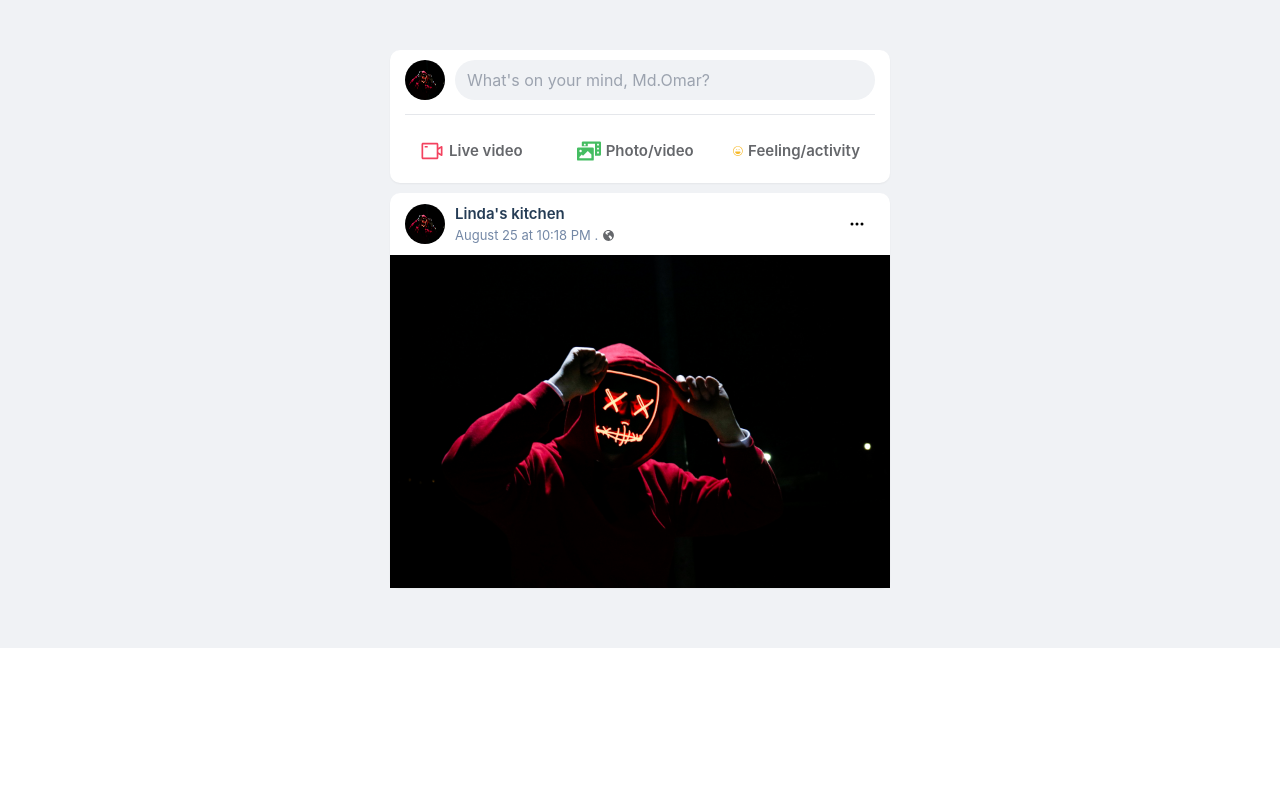
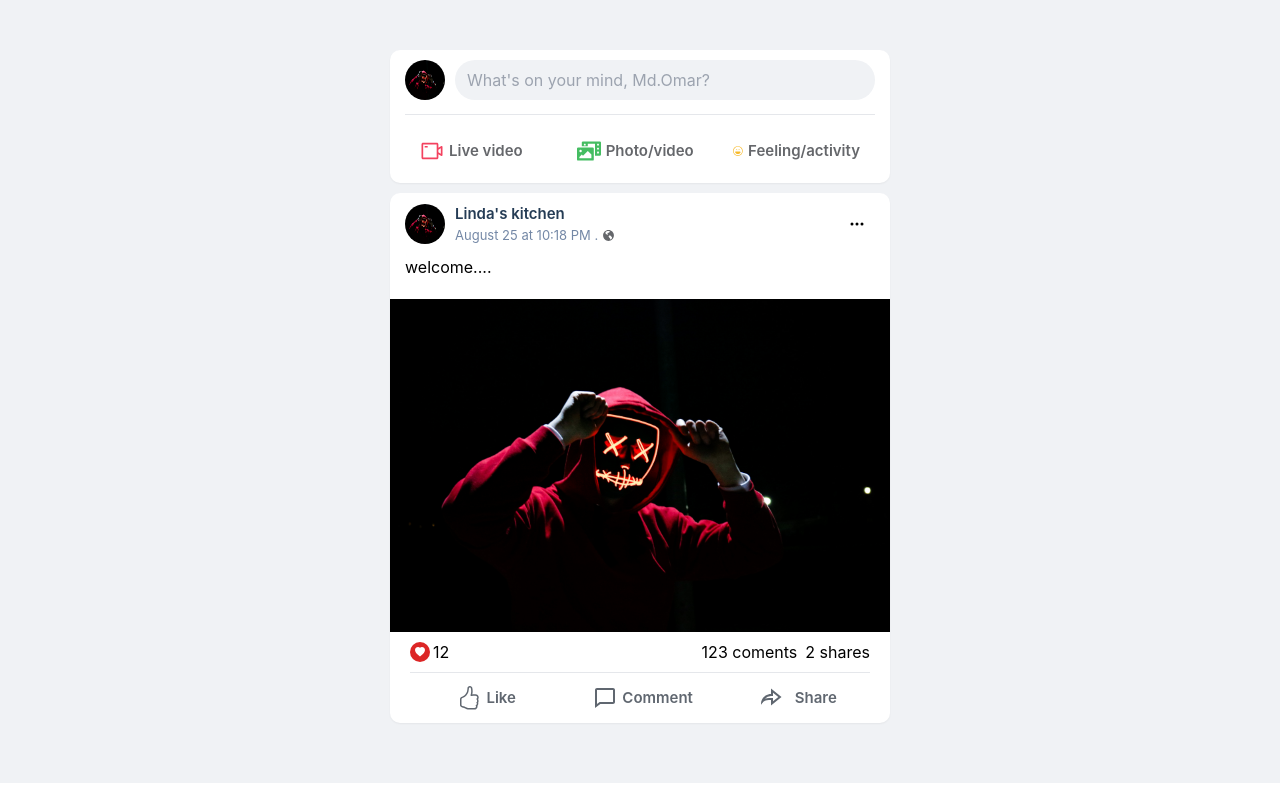
Before and after one commit to Md-omar-faruke-programming-hero/jobTaskFb, a React (Create React App) app: page /middle in a window 1280 px wide. Built offline with nearby package versions, Linux system fonts and the light colour scheme; the HTML template or start-up script is replaced by a standard one.

Commit message:
post part design done, like function implement done

```diff
--- a/src/Component/LeftSideContent/LeftSideContent.js
+++ b/src/Component/LeftSideContent/LeftSideContent.js
@@ -8,12 +8,12 @@ import { FiMonitor } from "react-icons/fi";
 import { AiOutlineClockCircle } from "react-icons/ai";
 import { AiFillFlag } from "react-icons/ai";
 import { FiChevronDown } from "react-icons/fi";
-import { AiFillCodepenCircle} from "react-icons/ai";
-import { AiFillCar} from "react-icons/ai";
+import { AiFillCodepenCircle } from "react-icons/ai";
+import { AiFillCar } from "react-icons/ai";
 const LeftSideContent = () => {
   return (
     <div className="pl-[15px] mt-[10px] ">
-      <div className="flex items-center hover:bg-[#f0f2f5] pl-[5px] py-[10px] rounded-[10px] cursor-pointer ">
+      <div className="flex items-center hover:bg-[#DADDE1] pl-[5px] py-[10px] rounded-[10px] cursor-pointer ">
         <img
           src={spiderMan}
           alt=""
@@ -21,57 +21,59 @@ const LeftSideContent = () => {
         />
         <p className="text-[15px] font-medium">Md. Omar Faruke</p>
       </div>
-      <div className="flex items-center hover:bg-[#f0f2f5] pl-[5px] py-[10px] rounded-[10px] cursor-pointer ">
+      <div className="flex items-center hover:bg-[#DADDE1] pl-[5px] py-[10px] rounded-[10px] cursor-pointer ">
         <FaUserFriends className="w-[28px] h-[28px] text-[#1b84f5] flex justify-center items-center  mr-[13px] "></FaUserFriends>
         <p className="text-[15px] font-medium">Friends</p>
       </div>
-      <div className="flex items-center hover:bg-[#f0f2f5] pl-[5px] py-[10px] rounded-[10px] cursor-pointer ">
+      <div className="flex items-center hover:bg-[#DADDE1] pl-[5px] py-[10px] rounded-[10px] cursor-pointer ">
         <HiBookmark className="w-[28px] h-[28px] text-[#bf32b2] flex justify-center items-center rounded-[100px] mr-[13px] "></HiBookmark>
         <p className="text-[15px] font-medium">Saved</p>
       </div>
-      <div className="flex items-center hover:bg-[#f0f2f5] pl-[5px] py-[10px] rounded-[10px] cursor-pointer ">
+      <div className="flex items-center  hover:bg-[#DADDE1] pl-[5px] py-[10px] rounded-[10px] cursor-pointer ">
         <div className="p-[3px] rounded-[100px] w-[35px] h-[35px] bg-[#23acfd] mr-[10px] ">
           <HiOutlineUserGroup className="w-[28px] h-[28px] mx-auto  text-white   flex justify-center items-center rounded-[100px]  "></HiOutlineUserGroup>
         </div>
         <p className="text-[15px] font-medium">Groups</p>
       </div>
-      <div className="flex items-center hover:bg-[#f0f2f5] pl-[5px] py-[10px] rounded-[10px] cursor-pointer ">
+      <div className="flex items-center hover:bg-[#DADDE1]  pl-[5px] py-[10px] rounded-[10px] cursor-pointer ">
         <BsShopWindow className="w-[28px] h-[28px] text-[#1865cf]  flex justify-center items-center  mr-[13px] "></BsShopWindow>
         <p className="text-[15px] font-medium">Marketplace</p>
       </div>
-      <div className="flex items-center hover:bg-[#f0f2f5] pl-[5px] py-[10px] rounded-[10px] cursor-pointer ">
+      <div className="flex items-center hover:bg-[#DADDE1]  pl-[5px] py-[10px] rounded-[10px] cursor-pointer ">
         <FiMonitor className="w-[28px] h-[28px] text-[#37b7cd] flex justify-center items-center  mr-[13px] "></FiMonitor>
         <p className="text-[15px] font-medium">Watch</p>
       </div>
-      <div className="flex items-center hover:bg-[#f0f2f5] pl-[5px] py-[10px] rounded-[10px] cursor-pointer ">
+      <div className="flex items-center hover:bg-[#DADDE1]  pl-[5px] py-[10px] rounded-[10px] cursor-pointer ">
         <AiOutlineClockCircle className="w-[28px] h-[28px] text-[#1f85e1] flex justify-center items-center  mr-[13px] "></AiOutlineClockCircle>
         <p className="text-[15px] font-medium">Memories</p>
       </div>
-      <div className="flex items-center hover:bg-[#f0f2f5] pl-[5px] py-[10px] rounded-[10px] cursor-pointer ">
+      <div className="flex items-center hover:bg-[#DADDE1]  pl-[5px] py-[10px] rounded-[10px] cursor-pointer ">
         <AiFillFlag className="w-[28px] h-[28px] text-[#f8762e] flex justify-center items-center  mr-[13px] "></AiFillFlag>
         <p className="text-[15px] font-medium">Pages</p>
       </div>
-      <div className="flex items-center hover:bg-[#f0f2f5] pl-[5px] py-[10px] rounded-[10px] cursor-pointer ">
+      <div className="flex items-center hover:bg-[#DADDE1] pl-[5px] py-[10px] rounded-[10px] cursor-pointer ">
         <FiChevronDown className="w-[28px] h-[28px] text-black flex justify-center items-center rounded-[100px] mr-[13px] bg-[#e4e6eb]"></FiChevronDown>
         <p className="text-[15px] font-medium">See more</p>
       </div>
-      <hr className="my-[5px]"/>
+      <hr className="my-[5px]" />
       <div className="flex items-center ">
         <p className="mr-[100px] font-semibold text-[#65676b]">Your shortcuts</p>
         <div>
           <p className="font-normal text-[#1b74e4] cursor-pointer">Edit</p>
         </div>
       </div>
-      <div className="flex items-center hover:bg-[#f0f2f5] pl-[5px] py-[10px] rounded-[10px] cursor-pointer ">
+      <div className="flex items-center hover:bg-[#DADDE1] pl-[5px] py-[10px] rounded-[10px] cursor-pointer ">
         <AiFillCodepenCircle className="w-[28px] h-[28px] text-black flex justify-center items-center rounded-[100px] mr-[13px] bg-[#e4e6eb]"></AiFillCodepenCircle>
         <p className="text-[15px] font-medium">Game corner</p>
       </div>
-      <div className="flex items-center hover:bg-[#f0f2f5] pl-[5px] py-[10px] rounded-[10px] cursor-pointer ">
+      <div className="flex items-center hover:bg-[#DADDE1] pl-[5px] py-[10px] rounded-[10px] cursor-pointer ">
         <AiFillCar className="w-[28px] h-[28px] text-red-700 flex justify-center items-center rounded-[100px] mr-[13px] bg-[#e4e6eb]"></AiFillCar>
         <p className="text-[15px] font-medium">FastAndFurious</p>
       </div>
       <div>
-        <p className="text-[#898b8e] font-normal text-[13px]">Privacy  · Terms  · Advertising  · Ad Choices <br />  · Cookies  ·   · Meta © 2022</p>
+        <p className="text-[#898b8e] font-normal text-[13px]">
+          Privacy · Terms · Advertising · Ad Choices <br /> · Cookies · · Meta © 2022
+        </p>
       </div>
     </div>
   );
--- a/src/Component/MiddleContent/MiddleContent.js
+++ b/src/Component/MiddleContent/MiddleContent.js
@@ -1,12 +1,20 @@
-import React from "react";
+import React, { useState } from "react";
 import spiderMan from "../../images/spiderman.jpg";
 import { AiOutlineVideoCamera } from "react-icons/ai";
 import { FaPhotoVideo } from "react-icons/fa";
 import { BsEmojiLaughing } from "react-icons/bs";
 import { BsThreeDots } from "react-icons/bs";
 import { RiEarthFill } from "react-icons/ri";
+import { BsHeartFill } from "react-icons/bs";
+import { MdThumbUpAlt } from "react-icons/md";
+import { BsHandThumbsUp } from "react-icons/bs";
+import { BiComment } from "react-icons/bi";
+import { RiShareForwardLine } from "react-icons/ri";
+import { BsHandThumbsUpFill } from "react-icons/bs";
 
 const MiddleContent = () => {
+  // like button function
+  const [like, setLike] = useState(false);
   return (
     <div className="flex justify-center bg-[#f0f2f5] py-[50px]">
       <div>
@@ -63,15 +71,63 @@ const MiddleContent = () => {
                 <BsThreeDots></BsThreeDots>
               </button>
             </div>
+            <p className="my-[10px]">welcome....</p>
           </div>
           <div className="cursor-pointer">
             <img src={spiderMan} className="w-full h-full" alt="" />
           </div>
-          <div>
-            <div>
+          <div className="px-[20px]">
+            <div className="flex items-center justify-between  ">
+              <div className="flex items-center my-[8px]">
+                <div className="flex items-center mr-[3px]">
+                  <div className="  bol  p-[5px] flex justify-center items-center w-[20px] h-[20px] bg-red-600 rounded-[100px]">
+                    <BsHeartFill className="text-white     "></BsHeartFill>
+                  </div>
+                  {like ? (
+                    <div className="border-[2px] border-solid border-white ml-[-3px]  p-[2px] flex justify-center items-center w-[20px] h-[20px] bg-[#0882ea] rounded-[100px]">
+                      <MdThumbUpAlt className="text-white     "></MdThumbUpAlt>
+                    </div>
+                  ) : (
+                    ""
+                  )}
+                </div>
+                {like ? <div>You and 12 others</div> : <div> 12 </div>}
+              </div>
+              <div>
+                <div className="flex items-center">
+                  <p className="mr-[8px]">123 coments</p>
+                  <p>2 shares</p>
+                </div>
+              </div>
+            </div>
 
+            <hr className="by-[5px]" />
+            <div className="grid md:grid-cols-3 gap-0 py-[3px]">
+              <button
+                onClick={() => setLike(!like)}
+                className="flex items-center px-[40px] py-[10px] hover:bg-[#f0f2f5] cursor-pointer rounded-[10px] mx-[auto]"
+              >
+                {like ? (
+                  <>
+                    <BsHandThumbsUpFill className="w-[24px] h-[24px] mr-[5px] text-[#2078f4]"></BsHandThumbsUpFill>
+                    <p className="text-[15px] font-semibold text-[#2078f4]">Like</p>
+                  </>
+                ) : (
+                  <>
+                    <BsHandThumbsUp className="w-[24px] h-[24px] mr-[5px] text-[#606770]"></BsHandThumbsUp>
+                    <p className="text-[15px] font-semibold text-[#606770]">Like</p>
+                  </>
+                )}
+              </button>
+              <button className="flex items-center px-[30px] py-[10px] hover:bg-[#f0f2f5] cursor-pointer rounded-[10px] mx-[auto]">
+                <BiComment className="w-[24px] h-[24px] mr-[5px] text-[#606770]"></BiComment>
+                <p className="text-[15px] font-semibold text-[#606770]">Comment</p>
+              </button>
+              <button className="flex items-center px-[20px] py-[10px] hover:bg-[#f0f2f5] cursor-pointer rounded-[10px] mx-[auto]">
+                <RiShareForwardLine className="w-[40px] h-[24px] mr-[5px] text-[#606770]"></RiShareForwardLine>
+                <p className="text-[15px]   font-semibold text-[#606770]">Share</p>
+              </button>
             </div>
-            <div></div>
           </div>
         </div>
       </div>
--- a/src/Component/NavBar/NavBar.js
+++ b/src/Component/NavBar/NavBar.js
@@ -17,7 +17,7 @@ const NavBar = () => {
         <div className="flex items-center md:mr-[25px]">
           <FaFacebook className="text-[#0a80ec] text-[40px] cursor-pointer mr-[8px]"></FaFacebook>
           <input
-            className="p-[10px] md:w-[212px] h-[40px] rounded-[100px] bg-[#f0f2f5] focus:outline-none"
+            className="p-[10px] md:w-[212px] h-[40px] rounded-[100px] bg-[#DADDE1] focus:outline-none placeholder:text-[#65676b]"
             type="text"
             name=""
             id=""
@@ -33,25 +33,25 @@ const NavBar = () => {
               ></AiFillHome>
               <div className="w-[100px] h-[3px] bg-[#0a80ec] absolute top-[48px] left-[0px]"></div>
             </div>
-            <div className="hover:bg-[#f0f2f5] px-[40px] py-[10px] rounded-[10px]">
+            <div className="hover:bg-[#DADDE1] px-[40px] py-[10px] rounded-[10px]">
               <FiMonitor
                 style={{ width: "28px", height: "28px" }}
                 className="text-[#65676b] text-[24px] cursor-pointer mx-auto "
               ></FiMonitor>
             </div>
-            <div className="hover:bg-[#f0f2f5] px-[40px] py-[10px] rounded-[10px]">
+            <div className="hover:bg-[#DADDE1] px-[40px] py-[10px] rounded-[10px]">
               <BsShopWindow
                 style={{ width: "28px", height: "28px" }}
                 className="text-[#65676b] text-[24px] cursor-pointer mx-auto "
               ></BsShopWindow>
             </div>
-            <div className="hover:bg-[#f0f2f5] px-[40px] py-[10px] rounded-[10px]">
+            <div className="hover:bg-[#DADDE1] px-[40px] py-[10px] rounded-[10px]">
               <HiOutlineUserGroup
                 style={{ width: "28px", height: "28px" }}
                 className="text-[#65676b] text-[24px] cursor-pointer mx-auto"
               ></HiOutlineUserGroup>
             </div>
-            <div className="hover:bg-[#f0f2f5] px-[40px] py-[10px] rounded-[10px]">
+            <div className="hover:bg-[#DADDE1] px-[40px] py-[10px] rounded-[10px]">
               <SiFacebookgaming
                 style={{ width: "28px", height: "28px", backgroundColor: "white" }}
                 className="text-[#65676b] text-[24px] bg-white cursor-pointer mx-auto"
```
